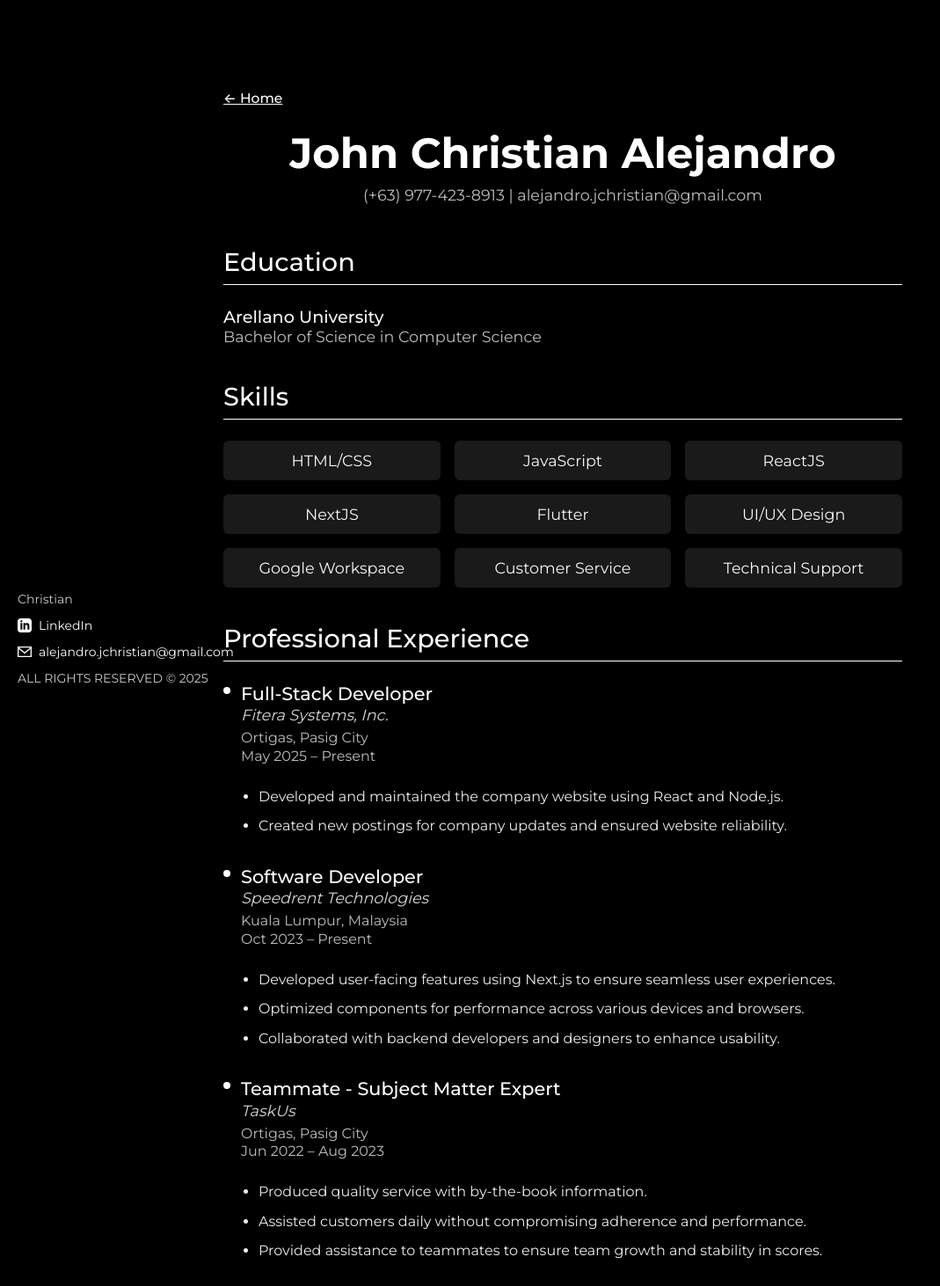
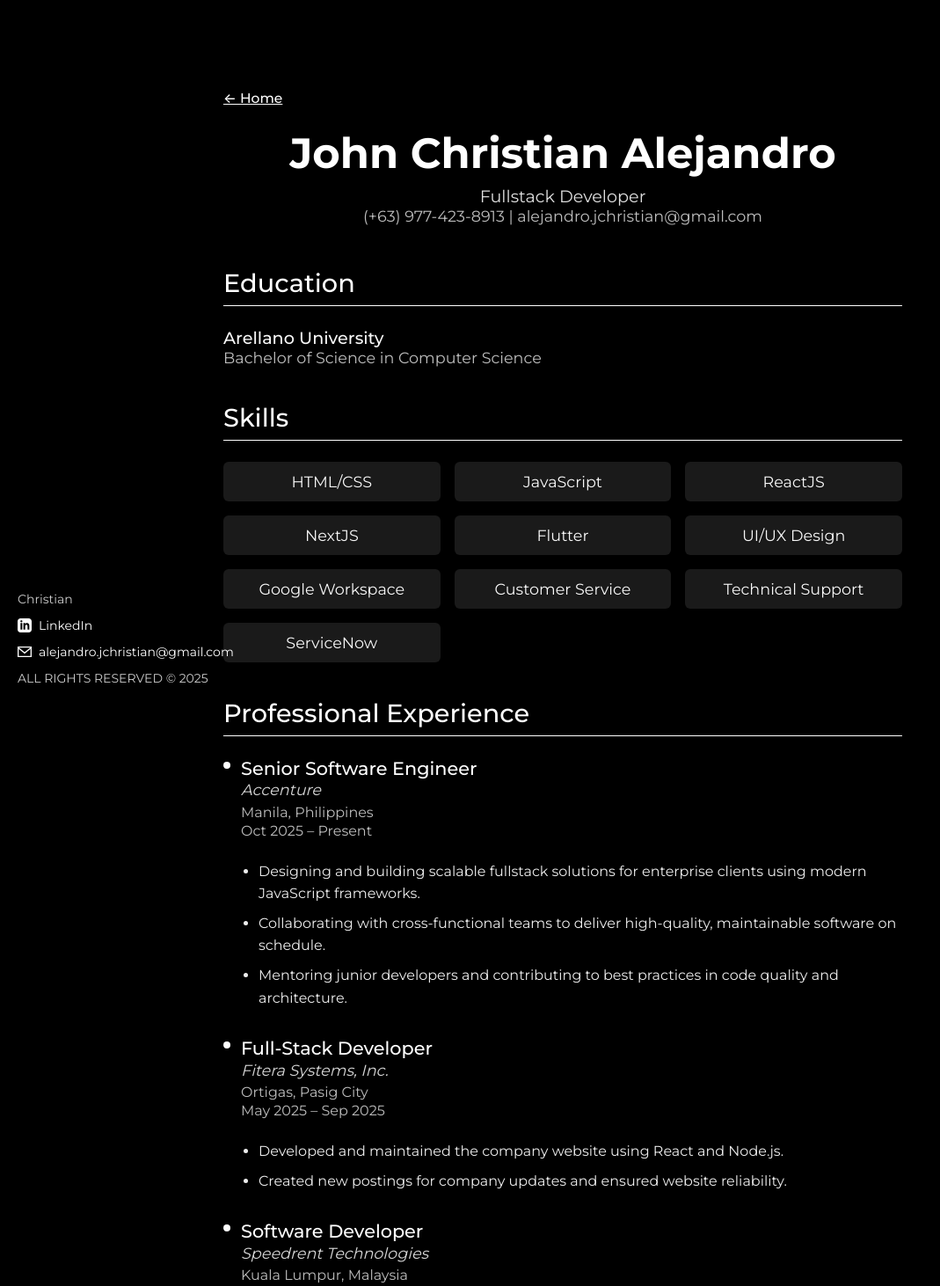
Before and after one commit to woozyass/portfolio, a React (Create React App) app: page /portfolio/resume in a window 1280 px wide. Shown: the top 1462 px of the page at 88% size, without its empty margins (0-1069 px from the left). Built offline with nearby package versions, Linux system fonts and the light colour scheme.

Commit message:
Update portfolio headline and resume experience

```diff
--- a/src/App.tsx
+++ b/src/App.tsx
@@ -933,10 +933,10 @@
   return (
     <AppContainer>
       <NavBar>
-        {renderNavLink('info', '/info')}
-        {renderNavLink('services', '/about')}
-        {renderNavLink('projects', '/projects')}
-        {renderNavLink('contact', '/contact')}
+        {renderNavLink('info', 'Info')}
+        {renderNavLink('services', 'About')}
+        {renderNavLink('projects', 'Projects')}
+        {renderNavLink('contact', 'Contact')}
       </NavBar>
 
       <InfoSection id="info" isVisible={visibleSections.info}>
@@ -951,7 +951,7 @@
       <ServicesSection id="services" isVisible={visibleSections.services}>
         <ServicesContainer>
           <AboutText>
-            I'm Christian—a Front-end Web Developer and Designer from the Philippines. My love for building and designing websites started during a Web Dev subject back in college. Since then, I've spent countless hours cramming, binge-watching YouTube tutorials, and messing around with code 'til everything finally clicked. For over five years now, I've been crafting websites using WordPress, and more recently, diving deeper into JavaScript and JS frameworks to level up my skills. I'm all about creating sites that don't just work—they feel smooth, look fresh, and leave a mark. Let's build something awesome!
+            I'm Christian—a Fullstack Developer and Designer from the Philippines. My love for building and designing websites started during a Web Dev subject back in college. Since then, I've spent countless hours cramming, binge-watching YouTube tutorials, and messing around with code 'til everything finally clicked. For over five years now, I've been crafting websites using WordPress, and more recently, diving deeper into JavaScript and JS frameworks to level up my skills. I'm all about creating sites that don't just work—they feel smooth, look fresh, and leave a mark. Let's build something awesome!
           </AboutText>
           <ResumeButton to="/resume">
             Resume
--- a/src/Resume.tsx
+++ b/src/Resume.tsx
@@ -54,6 +54,17 @@
 
   @media (max-width: 480px) {
     font-size: 0.75rem;
+  }
+`;
+
+const Title = styled.p`
+  font-size: 1.2rem;
+  color: #e0e0e0;
+  margin-top: 0.25rem;
+  text-shadow: 0 1px 2px rgba(0,0,0,0.12);
+
+  @media (max-width: 480px) {
+    font-size: 0.85rem;
   }
 `;
 
@@ -367,6 +378,7 @@
         <HomeButton to="/">← Home</HomeButton>
         <Header>
           <Name>John Christian Alejandro</Name>
+          <Title>Fullstack Developer</Title>
           <ContactInfo>(+63) 977-423-8913 | alejandro.jchristian@gmail.com</ContactInfo>
         </Header>
 
@@ -392,6 +404,7 @@
             <Skill>Google Workspace</Skill>
             <Skill>Customer Service</Skill>
             <Skill>Technical Support</Skill>
+            <Skill>ServiceNow</Skill>
           </SkillsList>
         </Section>
 
@@ -400,10 +413,26 @@
           <ExperienceEntry>
             <div className="job-header-wrapper">
               <JobHeader>
+                <JobTitle>Senior Software Engineer</JobTitle>
+                <JobCompany>Accenture</JobCompany>
+                <JobLocation>Manila, Philippines</JobLocation>
+                <JobDate>Oct 2025 – Present</JobDate>
+              </JobHeader>
+            </div>
+            <JobDescription>
+              <li>Designing and building scalable fullstack solutions for enterprise clients using modern JavaScript frameworks.</li>
+              <li>Collaborating with cross-functional teams to deliver high-quality, maintainable software on schedule.</li>
+              <li>Mentoring junior developers and contributing to best practices in code quality and architecture.</li>
+            </JobDescription>
+          </ExperienceEntry>
+
+          <ExperienceEntry>
+            <div className="job-header-wrapper">
+              <JobHeader>
                 <JobTitle>Full-Stack Developer</JobTitle>
                 <JobCompany>Fitera Systems, Inc.</JobCompany>
                 <JobLocation>Ortigas, Pasig City</JobLocation>
-                <JobDate>May 2025 – Present</JobDate>
+                <JobDate>May 2025 – Sep 2025</JobDate>
               </JobHeader>
             </div>
             <JobDescription>
@@ -418,7 +447,7 @@
                 <JobTitle>Software Developer</JobTitle>
                 <JobCompany>Speedrent Technologies</JobCompany>
                 <JobLocation>Kuala Lumpur, Malaysia</JobLocation>
-                <JobDate>Oct 2023 – Present</JobDate>
+                <JobDate>Oct 2023 – Apr 2025</JobDate>
               </JobHeader>
             </div>
             <JobDescription>
```
